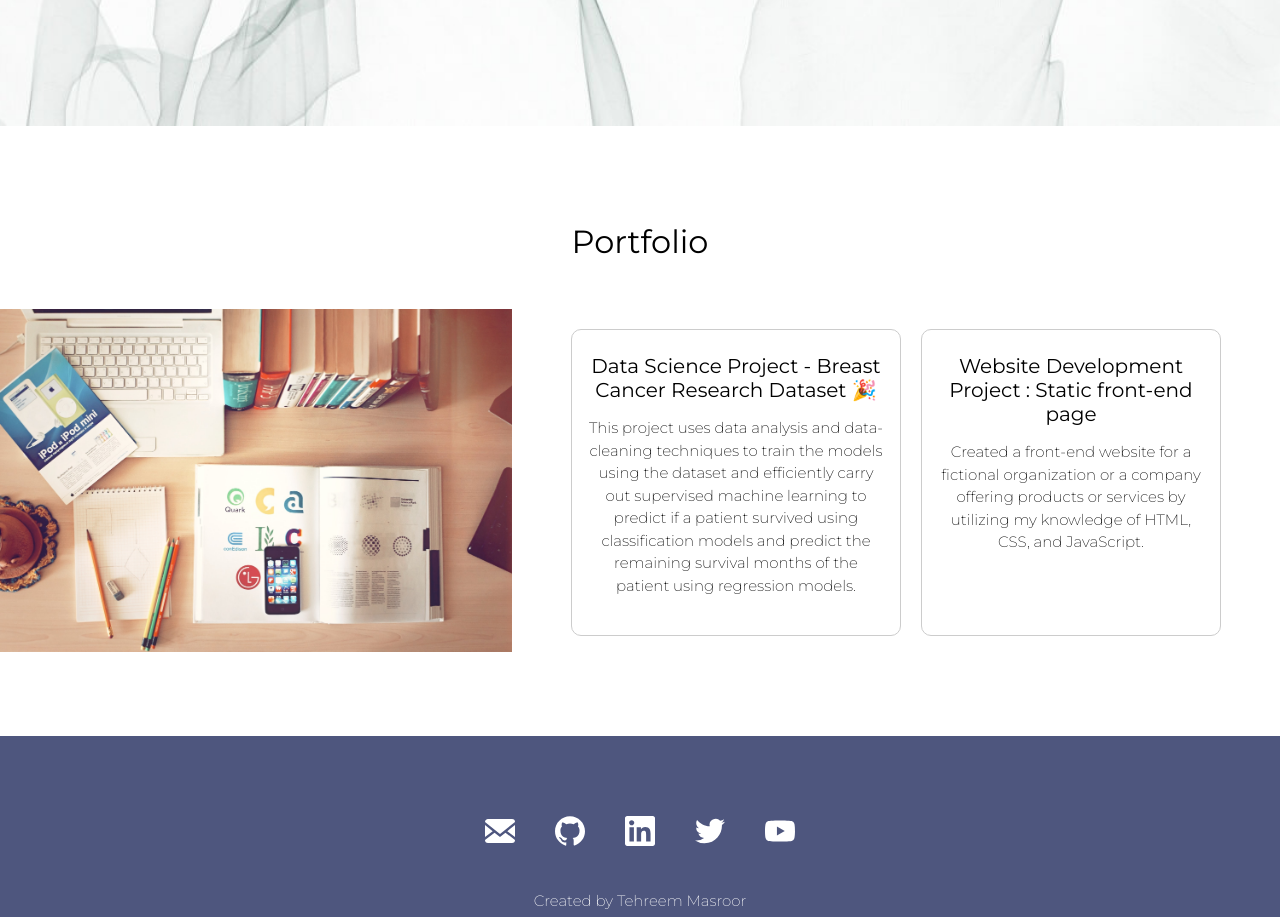
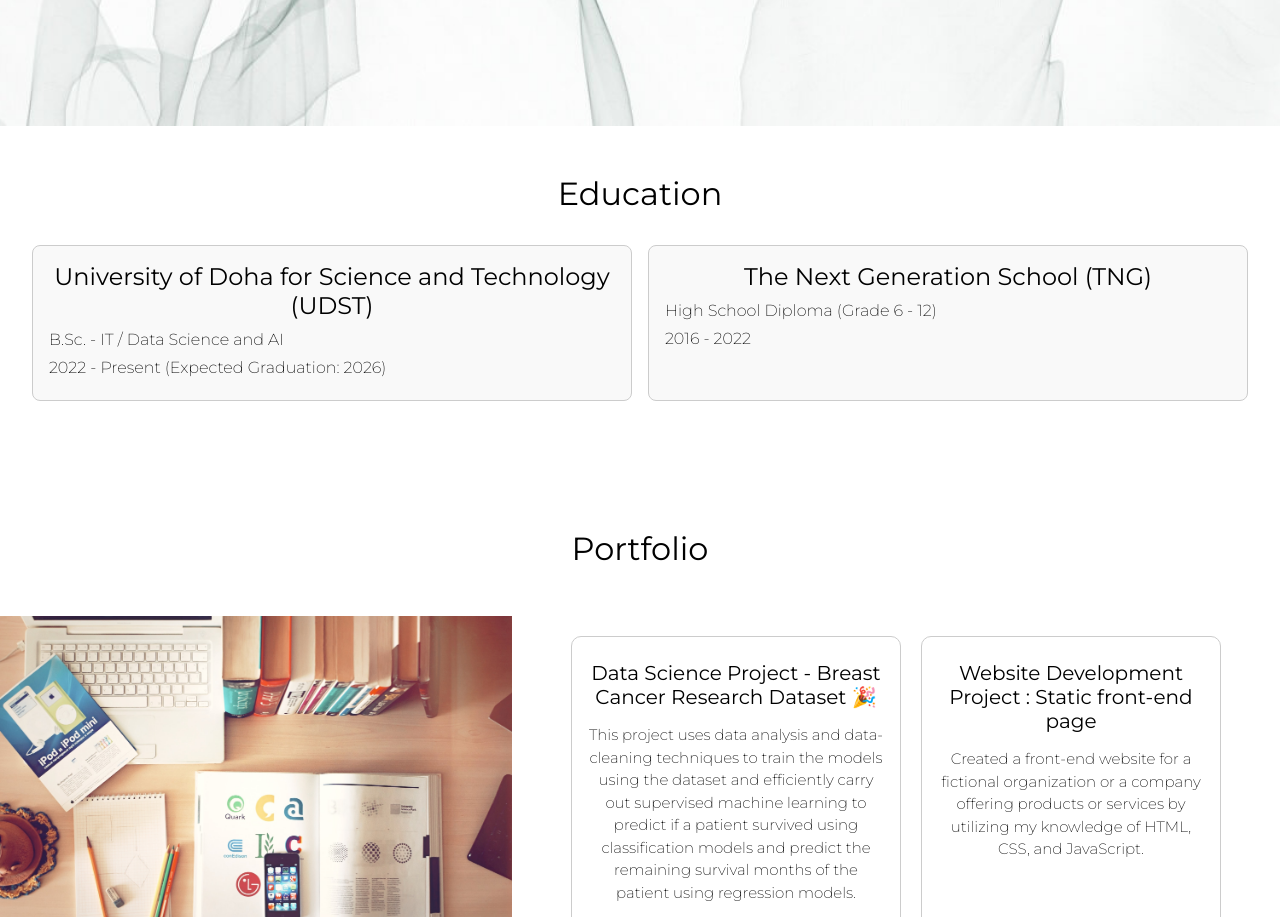
Before and after one commit to thm-msror/Primer_Codespaces-React-Tutorial, a React (Vite) app: page / in a window 1280 px wide. Shown: the part 1780-2697 px from the top of the page. Built offline with nearby package versions, Linux system fonts and the light colour scheme.

Commit message:
education-component

```diff
--- a/src/App.jsx
+++ b/src/App.jsx
@@ -6,6 +6,7 @@
 
 import React from "react";
 
+import Education from "./Components/Education";
 import About from "./Components/About";
 import Footer from "./Components/Footer";
 import Header from "./Components/Header";
@@ -47,6 +48,7 @@ const App = () => {
       </div>
       {/*<Home name={siteProps.name} title={siteProps.title} />*/}
       <About />
+      <Education />
       <Portfolio />
       <Footer {...siteProps} primaryColor={primaryColor} secondaryColor={secondaryColor} />
     </div>
--- /dev/null
+++ b/src/Components/Education.jsx
@@ -0,0 +1,40 @@
+import React from "react";
+import "../styles.css";
+
+const Education = () => {
+  const educationList = [
+    {
+      institution: "University of Doha for Science and Technology (UDST)",
+      degree: "B.Sc. - IT / Data Science and AI",
+      year: "2022 - Present (Expected Graduation: 2026)",
+      url: "https://www.udst.edu.qa/",
+    },
+    {
+      institution: "The Next Generation School (TNG)",
+      degree: "High School Diploma (Grade 6 - 12)",
+      year: "2016 - 2022",
+      url: "https://tngqatar.online/",
+    },
+  ];
+
+  return (
+    <div id="education" className="education-container">
+      <h2 className="section-title">Education</h2>
+      <div className="education-grid">
+        {educationList.map((education, index) => (
+          <div key={index} className="education-cell">
+            <h3 className="education-title">
+              <a href={education.url} target="_blank" rel="noopener noreferrer">
+                {education.institution}
+              </a>
+            </h3>
+            <p className="education-degree">{education.degree}</p>
+            <p className="education-year">{education.year}</p>
+          </div>
+        ))}
+      </div>
+    </div>
+  );
+};
+
+export default Education;
--- a/src/Components/Header.jsx
+++ b/src/Components/Header.jsx
@@ -24,6 +24,7 @@ const Header = () => {
       <a href="#home">Home</a>
       <a href="#about">About</a>
       <a href="#portfolio">Portfolio</a>
+      <a href="#education">Education</a>
       <a href="#footer">Contact</a>
     </div>
   );
--- a/src/styles.css
+++ b/src/styles.css
@@ -26,6 +26,12 @@ div#main {
 section {
   position: relative;
   width: 100vw;
+}
+
+.section-title {
+  margin-bottom: 0.5rem;
+  text-align: center; /* Center the title */
+  padding-bottom: 1.5rem;
 }
 
 section.min-height {
@@ -138,3 +144,37 @@ img.socialIcon {
     opacity: 1;
   }
 }
+
+.education-container {
+  padding: 2rem;
+}
+
+.education-grid {
+  display: grid;
+  grid-template-columns: repeat(2, 1fr);
+  gap: 1rem;
+}
+
+.education-cell {
+  border: 1px solid #ccc;
+  padding: 1rem;
+  border-radius: 8px;
+  background-color: #f9f9f9;
+  transition: transform 0.3s;
+}
+
+.education-cell:hover {
+  transform: scale(1.05);
+}
+
+.education-title {
+  font-size: 1.5rem;
+  margin-bottom: 0.5rem;
+  text-align: center; /* Center the title */
+}
+
+.education-degree,
+.education-year {
+  font-size: 1rem;
+  margin: 0.25rem 0;
+}
```
